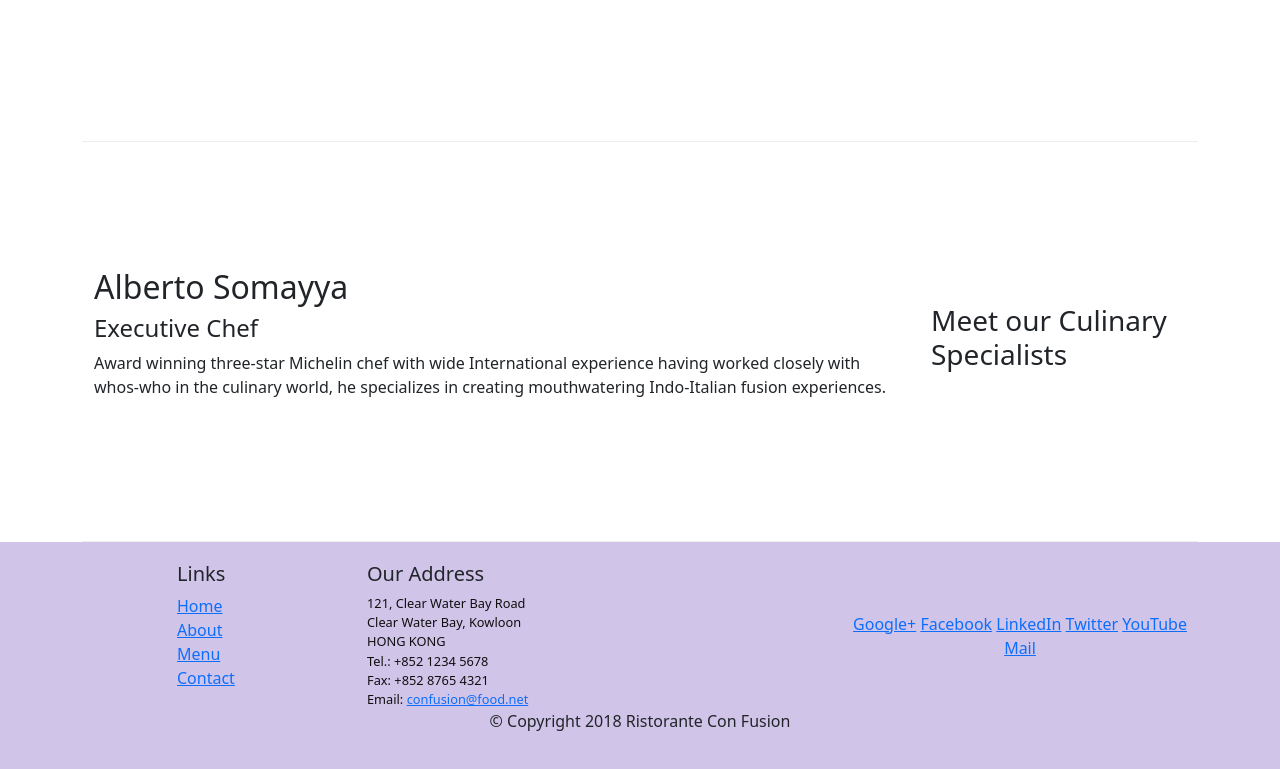
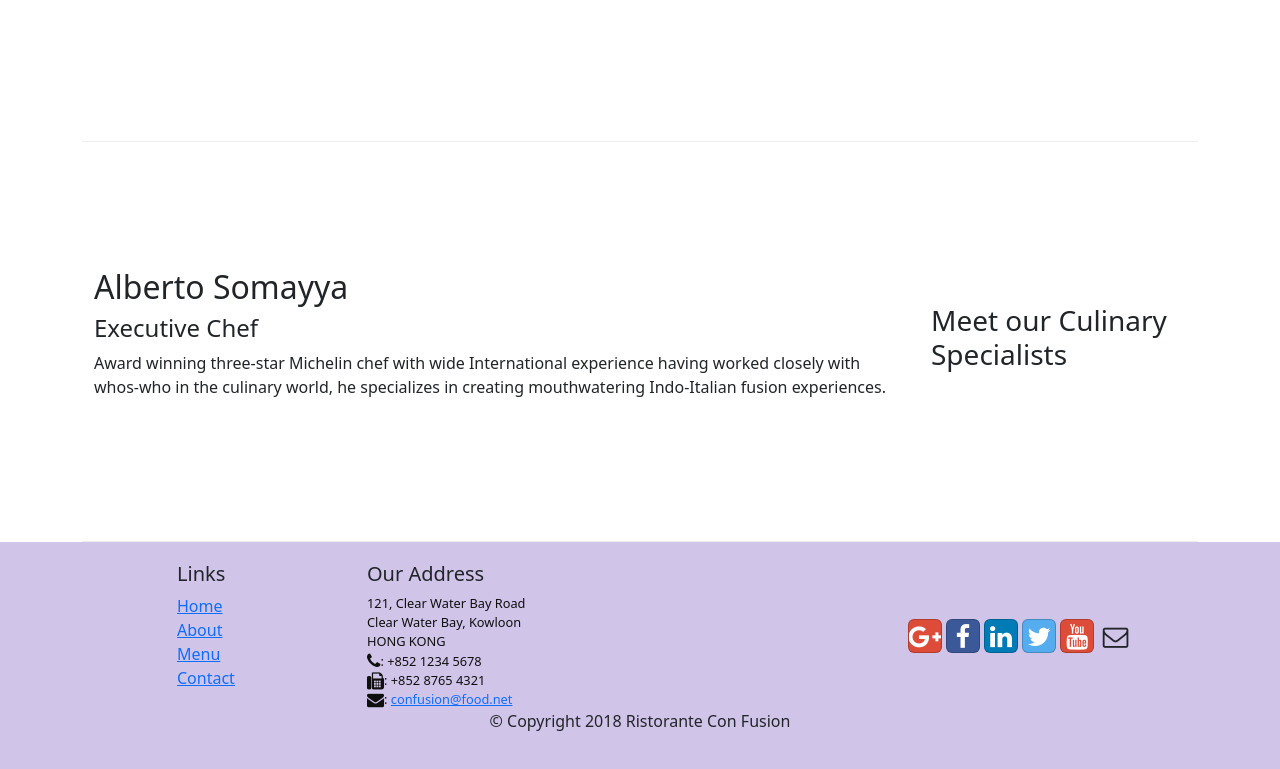
Before and after one commit to MuhammadSaqib786/Navbar-and-breadCrumbs-bootStrap, a website: page index.html in a window 1280 px wide. Shown: the part 992-1761 px from the top of the page. Drawn offline with nearby package versions, Linux system fonts and the light colour scheme.

Commit message:
icon fonts using font-awesome and bootstrap-social

```diff
--- a/index.html
+++ b/index.html
@@ -10,6 +10,9 @@
 
     <!-- Bootstrap CSS -->
     <link rel="stylesheet" href="node_modules/bootstrap/dist/css/bootstrap.min.css">
+    <link rel="stylesheet" href="node_modules/font-awesome/css/font-awesome.min.css">
+    <link rel="stylesheet" href="node_modules/bootstrap-social/bootstrap-social.css">
+
     <link rel="stylesheet" href="css/styles.css">
 </head>
 
@@ -24,19 +27,19 @@
             <div class="collapse navbar-collapse" id="Navbar">
             <ul class="navbar-nav mr-auto">
                 <li class="nav-item ">
-                    <a href="#" class="nav-link active">Home</a>
+                    <a href="#" class="nav-link active"><span class="fa fa-home fa-lg"></span> Home</a>
 
                 </li>
                 <li class="nav-item">
-                    <a href="./aboutus.html" class="nav-link">About</a>
+                    <a href="./aboutus.html" class="nav-link"><span class="fa fa-info fa-lg"></span> About</a>
 
                 </li>
                 <li class="nav-item">
-                    <a href="#" class="nav-link">Menu</a>
+                    <a href="#" class="nav-link"><span class="fa fa-list fa-lg"></span> Menu</a>
 
                 </li>
                 <li class="nav-item">
-                    <a href="#" class="nav-link">Contact</a>
+                    <a href="#" class="nav-link"><span class="fa fa-address-card fa-lg"></span> Contact</a>
 
                 </li>
 
@@ -111,19 +114,19 @@
 		              121, Clear Water Bay Road<br>
 		              Clear Water Bay, Kowloon<br>
 		              HONG KONG<br>
-		              Tel.: +852 1234 5678<br>
-		              Fax: +852 8765 4321<br>
-		              Email: <a href="mailto:confusion@food.net">confusion@food.net</a>
+		              <i class="fa fa-phone fa-lg"></i>: +852 1234 5678<br>
+		              <i class="fa fa-fax fa-lg"></i>: +852 8765 4321<br>
+		              <i class="fa fa-envelope fa-lg"></i>: <a href="mailto:confusion@food.net">confusion@food.net</a>
 		           </address>
                 </div>
                 <div class="col-12 col-sm-4 align-self-center">
                     <div class="text-center">
-                        <a href="http://google.com/+">Google+</a>
-                        <a href="http://www.facebook.com/profile.php?id=">Facebook</a>
-                        <a href="http://www.linkedin.com/in/">LinkedIn</a>
-                        <a href="http://twitter.com/">Twitter</a>
-                        <a href="http://youtube.com/">YouTube</a>
-                        <a href="mailto:">Mail</a>
+                        <a class="btn btn-social-icon btn-google" href="http://google.com/+"><i class="fa fa-google-plus fa-lg"></i></a>
+                        <a class="btn btn-social-icon btn-facebook" href="http://www.facebook.com/profile.php?id="><i class="fa fa-facebook fa-lg"></i></a>
+                        <a class="btn btn-social-icon btn-linkedin" href="http://www.linkedin.com/in/"><i class="fa fa-linkedin fa-lg"></i></a>
+                        <a class="btn btn-social-icon btn-twitter" href="http://twitter.com/"><i class="fa fa-twitter fa-lg"></i></a>
+                        <a class="btn btn-social-icon btn-google" href="http://youtube.com/"><i class="fa fa-youtube fa-lg"></i></a>
+                        <a class="btn btn-social-icon" href="mailto:"><i class="fa fa-envelope-o fa-lg"></i></a>
                     </div>
                 </div>
            </div>
--- a/package.json
+++ b/package.json
@@ -15,6 +15,8 @@
   },
   "dependencies": {
     "bootstrap": "^5.2.2",
+    "bootstrap-social": "^5.1.1",
+    "font-awesome": "^4.7.0",
     "jquery": "^3.6.1",
     "popper": "^1.0.1"
   }
```
Also changed, not shown: aboutus.html (+19 -16 lines), 1 other file.
